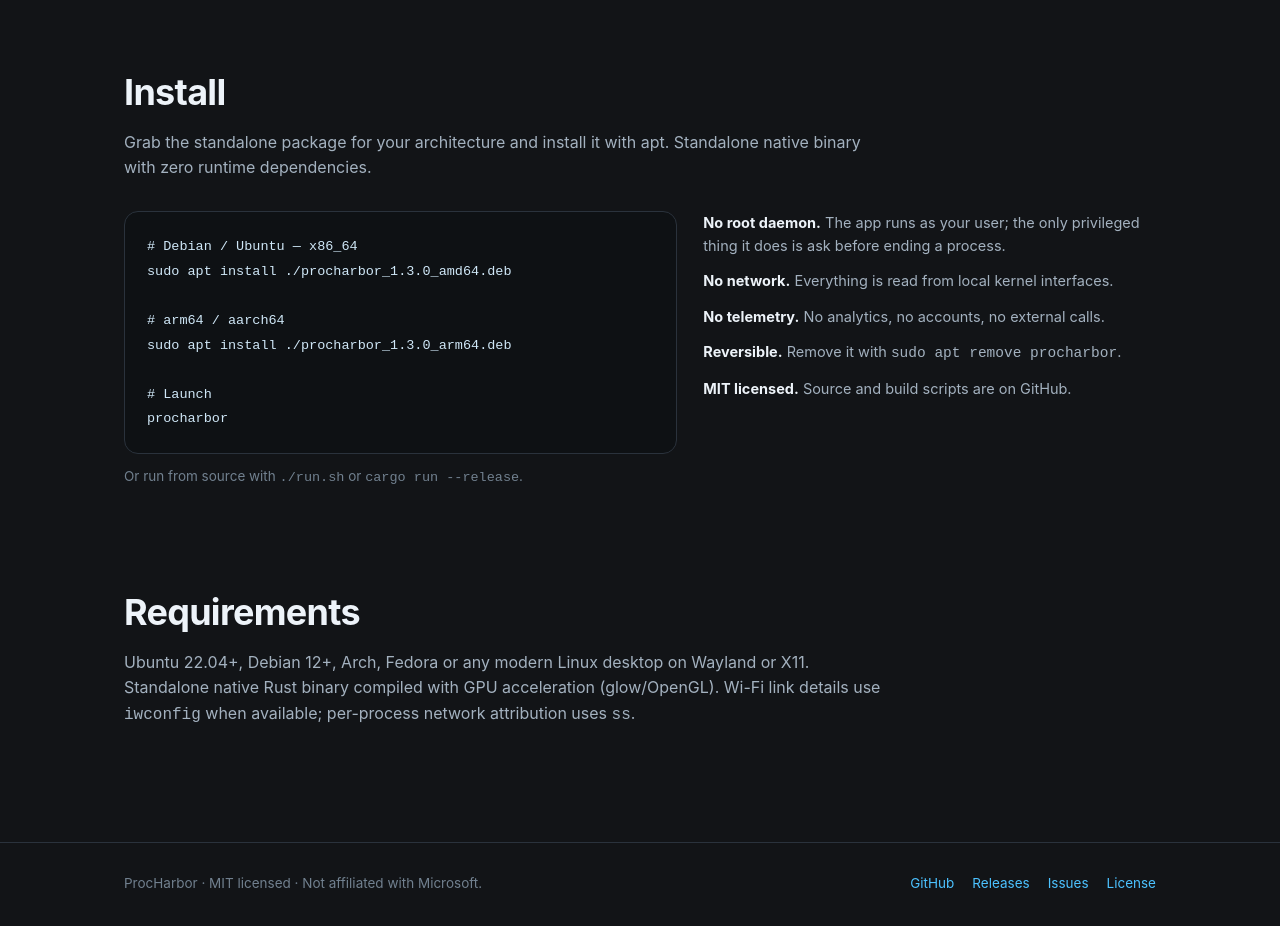
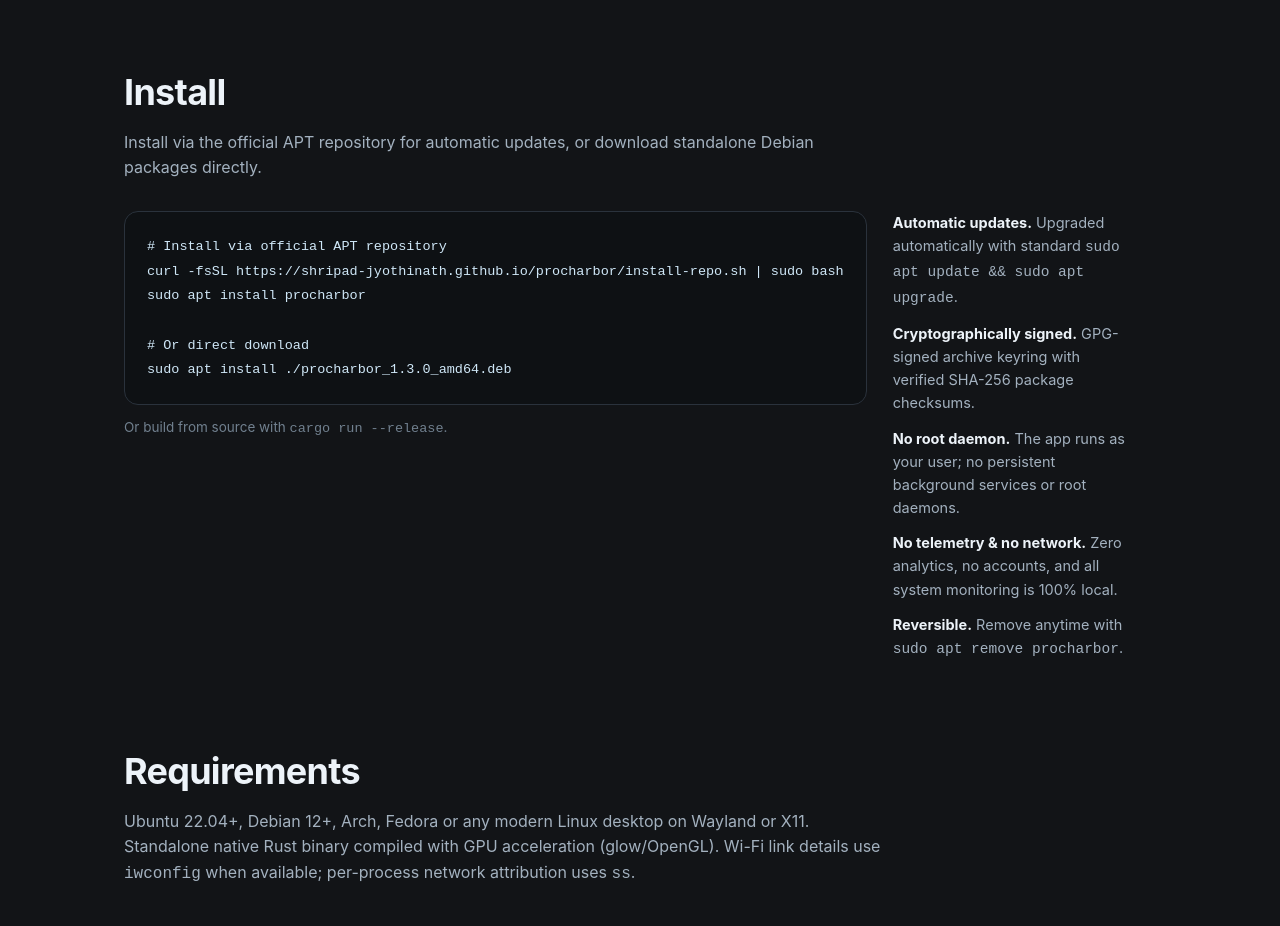
Before and after one commit to shripad-jyothinath/procharbor, a plain HTML site: page docs/index.html in a window 1280 px wide. Shown: the part 2020-2946 px from the top of the page. Drawn offline with Linux system fonts and the light colour scheme.

Commit message:
feat(apt): set up GPG-signed APT repository on GitHub Pages
- Add build-apt-repo.sh to generate Debian pool/dists repository structure
- Add GPG keyring and signed Release/InRelease manifests
- Whitelist docs/debian/**/*.deb in .gitignore
- Add docs/install-repo.sh automated setup script
- Add .github/workflows/apt-repo.yml for automated release updates
- Update README.md and docs/index.html with APT installation instructions

```diff
--- a/docs/index.html
+++ b/docs/index.html
@@ -181,25 +181,23 @@
 
   <section>
     <h2>Install</h2>
-    <p class="section-sub">Grab the standalone package for your architecture and install it with apt. Standalone native binary with zero runtime dependencies.</p>
+    <p class="section-sub">Install via the official APT repository for automatic updates, or download standalone Debian packages directly.</p>
     <div class="install">
       <div>
-        <pre><code># Debian / Ubuntu — x86_64
-sudo apt install ./procharbor_1.3.0_amd64.deb
+        <pre><code># Install via official APT repository
+curl -fsSL https://shripad-jyothinath.github.io/procharbor/install-repo.sh | sudo bash
+sudo apt install procharbor
 
-# arm64 / aarch64
-sudo apt install ./procharbor_1.3.0_arm64.deb
-
-# Launch
-procharbor</code></pre>
-        <p class="note">Or run from source with <code>./run.sh</code> or <code>cargo run --release</code>.</p>
+# Or direct download
+sudo apt install ./procharbor_1.3.0_amd64.deb</code></pre>
+        <p class="note">Or build from source with <code>cargo run --release</code>.</p>
       </div>
       <ul class="checklist">
-        <li><strong>No root daemon.</strong> The app runs as your user; the only privileged thing it does is ask before ending a process.</li>
-        <li><strong>No network.</strong> Everything is read from local kernel interfaces.</li>
-        <li><strong>No telemetry.</strong> No analytics, no accounts, no external calls.</li>
-        <li><strong>Reversible.</strong> Remove it with <code>sudo apt remove procharbor</code>.</li>
-        <li><strong>MIT licensed.</strong> Source and build scripts are on GitHub.</li>
+        <li><strong>Automatic updates.</strong> Upgraded automatically with standard <code>sudo apt update && sudo apt upgrade</code>.</li>
+        <li><strong>Cryptographically signed.</strong> GPG-signed archive keyring with verified SHA-256 package checksums.</li>
+        <li><strong>No root daemon.</strong> The app runs as your user; no persistent background services or root daemons.</li>
+        <li><strong>No telemetry & no network.</strong> Zero analytics, no accounts, and all system monitoring is 100% local.</li>
+        <li><strong>Reversible.</strong> Remove anytime with <code>sudo apt remove procharbor</code>.</li>
       </ul>
     </div>
   </section>
```
Also changed, not shown: 13 other files.
